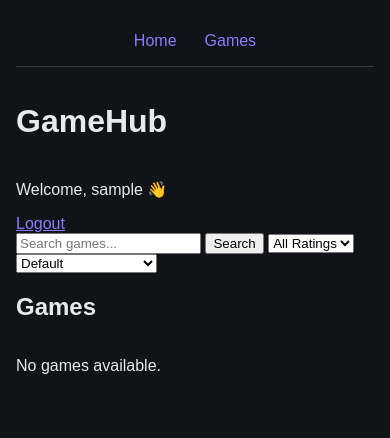
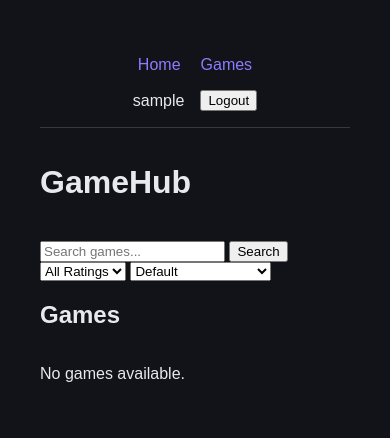
Before and after one commit to Aylar-Hosseinzadeh/gamehub, a Django app: page /games/ in a window 390 px wide. Shown: the top 438 px of the page. Run offline with Django 5.2, Linux system fonts and the light colour scheme; the visitor is signed in with stand-in values (Sample User, id 1); data that the repository does not hold is empty.

Commit message:
Secure logout with POST method
- Replaced logout link with a POST form.
- Added CSRF protection to the logout form.
- Restricted logout view to POST requests.
- Improved account navigation structure.
- Added responsive navigation layout.
- Removed duplicate authentication information from game list.

```diff
--- a/games/static/games/style.css
+++ b/games/static/games/style.css
@@ -173,27 +173,61 @@ a:focus {
     text-decoration: none;
 }
 
-nav {
-    display: flex;
-    justify-content: center;
+/* Site Navigation */
+
+.site-nav {
+    display: grid;
+    grid-template-columns: 1fr auto 1fr;
     align-items: center;
-    gap: 28px;
 
     margin-bottom: 36px;
     padding: 16px 0;
+
     border-bottom: 1px solid var(--color-border);
 }
 
-nav a {
+.nav-main {
+    grid-column: 2;
+    display: flex;
+    justify-content: center;
+    gap: 28px;
+}
+
+.nav-account {
+    grid-column: 3;
+    display: flex;
+    justify-content: flex-end;
+    align-items: center;
+    gap: 16px;
+}
+
+.site-nav a {
     text-decoration: none;
 }
 
+.nav-username {
+    color: var(--color-text);
+}
+
 @media (max-width: 600px) {
-    :root {
-        --space-page: 16px;
+    .site-nav {
+        grid-template-columns: 1fr;
+        gap: 16px;
+    }
+
+    .nav-main {
+        grid-column: 1;
+        flex-wrap: wrap;
+        gap: 20px;
+    }
+
+    .nav-account {
+        grid-column: 1;
+        justify-content: center;
+        flex-wrap: wrap;
+        gap: 16px;
     }
 }
-
 /* Form Layout */
 
 .form-page {
--- a/games/templates/games/base.html
+++ b/games/templates/games/base.html
@@ -10,9 +10,23 @@
 </head>
 <body>
 
-    <nav>
-        <a href="{% url 'home' %}">Home</a>
-        <a href="{% url 'game_list' %}">Games</a>
+    <nav class="site-nav">
+        <div class="nav-main">
+            <a href="{% url 'home' %}">Home</a>
+            <a href="{% url 'game_list' %}">Games</a>
+        </div>
+
+        <div class="nav-account">
+            {% if user.is_authenticated %}
+                <span class="nav-username">{{ user.username }}</span>
+                <form method="POST" action="{% url 'logout' %}">
+                    {% csrf_token %}
+                    <button type="submit">Logout</button>
+                </form>
+            {% else %}
+                <a href="{% url 'login' %}">Login</a>
+            {% endif %}
+        </div>
     </nav>
 
     <header class="site-header">
--- a/games/templates/games/game_list.html
+++ b/games/templates/games/game_list.html
@@ -2,13 +2,6 @@
 {% extends "games/base.html" %}
 
 {% block content %}
-
-    {% if user.is_authenticated %}
-        <p>Welcome, {{ user.username }} 👋</p>
-        <a href="{% url 'logout' %}">Logout</a>
-    {% else %}
-        <p>You are not logged in.</p>
-    {% endif %}
 
     <form method="GET" action="{% url 'game_list' %}">
         <input
--- a/games/views.py
+++ b/games/views.py
@@ -5,6 +5,7 @@ from .models import Game
 from .forms import GameForm
 from django.core.paginator import Paginator
 from django.contrib import messages
+from django.views.decorators.http import require_POST
 
 def game_list(request):
     search_query = request.GET.get("search")
@@ -71,6 +72,7 @@ def login_view(request):
 
     return render(request, "games/login.html")
 
+@require_POST
 def logout_view(request):
     logout(request)
     return redirect("game_list")
```
